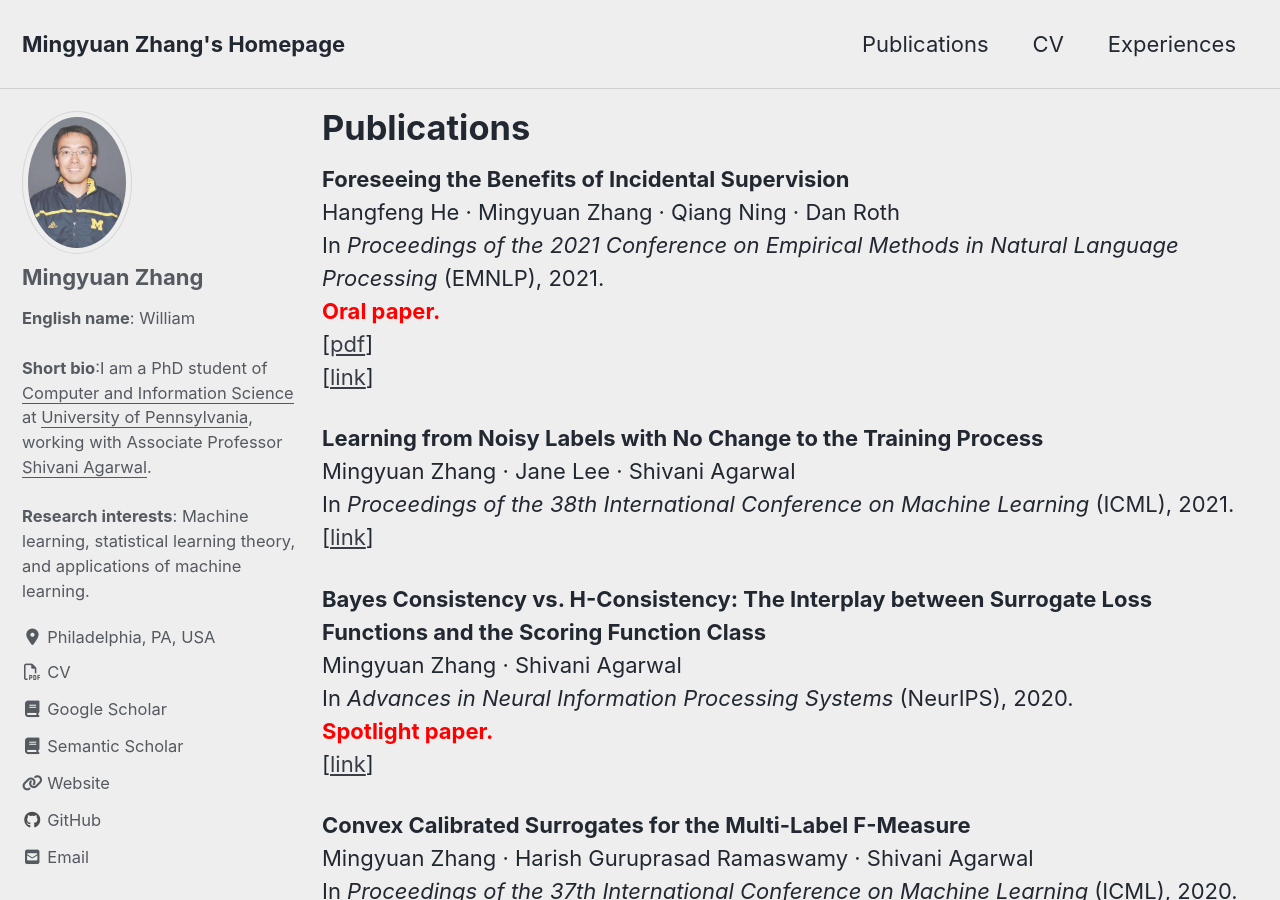
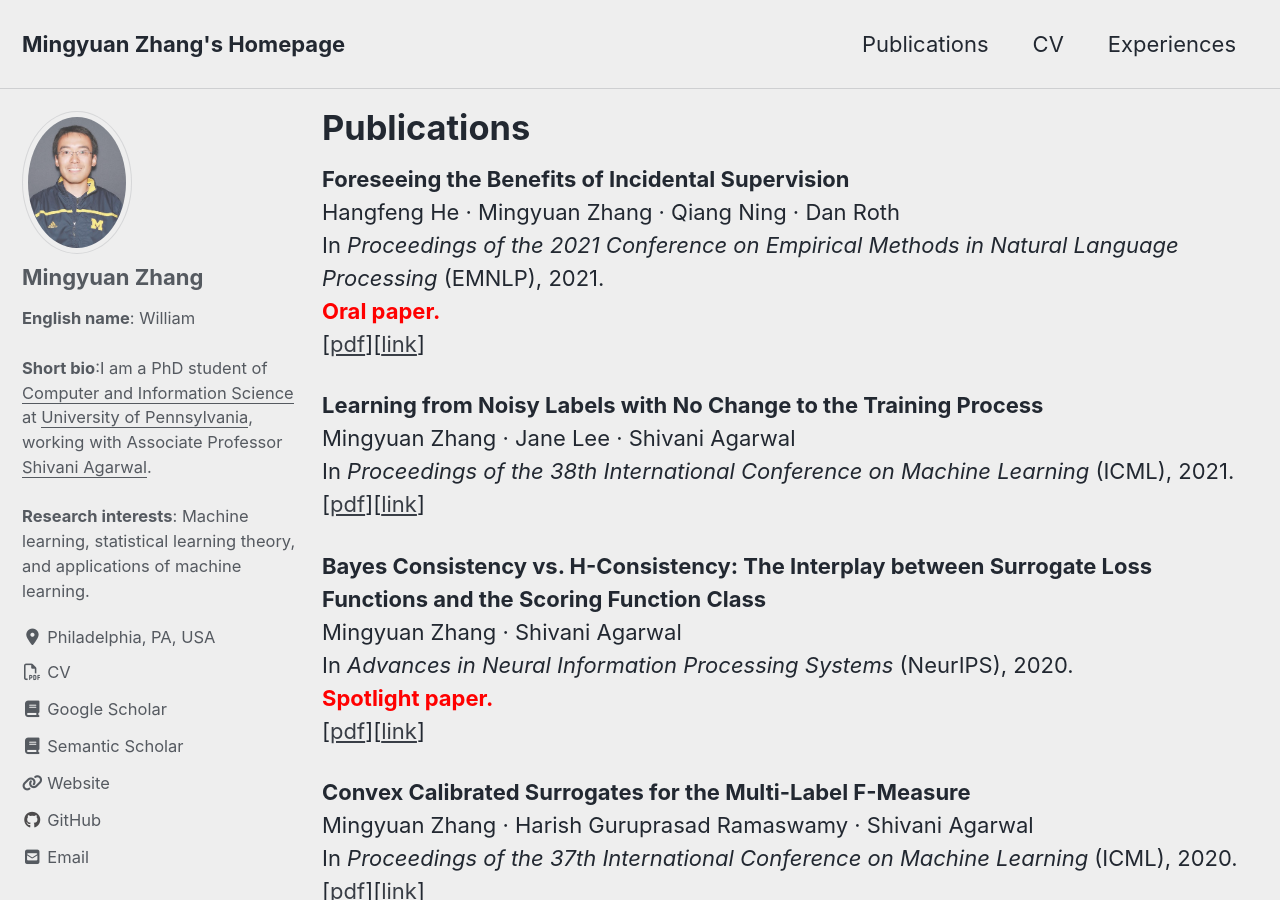
Before and after one commit to moshimowang/moshimowang.github.io, a Jekyll site: the page built from _pages/publications.md, in a window 1280 px wide and 900 px high. Built offline with Jekyll 4.4.1, drawn with Linux system fonts in a browser that asks for light colours; cached includes are drawn as plain includes; nearby versions of some CDN libraries.

Commit message:
added pdf links

```diff
--- a/_pages/publications.md
+++ b/_pages/publications.md
@@ -10,20 +10,20 @@ author_profile: true
 Hangfeng He · Mingyuan Zhang · Qiang Ning · Dan Roth<br>
 In <em>Proceedings of the 2021 Conference on Empirical Methods in Natural Language Processing</em> (EMNLP), 2021.<br>
 **<span style="color:red">Oral paper.</span>**<br>
-[[pdf](/Papers/emnlp2021-incidental-supervision.pdf)]<br>[[link](https://aclanthology.org/2021.emnlp-main.134/)]<br>
+[[pdf](/Papers/emnlp2021-incidental-supervision.pdf)][[link](https://aclanthology.org/2021.emnlp-main.134/)]<br>
 
 **Learning from Noisy Labels with No Change to the Training Process**<br>
 Mingyuan Zhang · Jane Lee · Shivani Agarwal<br>
 In <em>Proceedings of the 38th International Conference on Machine Learning</em> (ICML), 2021.<br>
-[[link](http://proceedings.mlr.press/v139/zhang21k.html)]<br>
+[[pdf](/Papers/icml2021-multiclass-noisy-labels.pdf)][[link](http://proceedings.mlr.press/v139/zhang21k.html)]<br>
 
 **Bayes Consistency vs. H-Consistency: The Interplay between Surrogate Loss Functions and the Scoring Function Class**<br>
 Mingyuan Zhang · Shivani Agarwal<br>
 In <em>Advances in Neural Information Processing Systems</em> (NeurIPS), 2020.<br>
 **<span style="color:red">Spotlight paper.</span>**<br>
-[[link](https://papers.nips.cc/paper/2020/hash/c4c28b367e14df88993ad475dedf6b77-Abstract.html)]<br>
+[[pdf](/Papers/neurips20-bayes-vs-H-consistency.pdf)][[link](https://papers.nips.cc/paper/2020/hash/c4c28b367e14df88993ad475dedf6b77-Abstract.html)]<br>
 
 **Convex Calibrated Surrogates for the Multi-Label F-Measure**<br>
 Mingyuan Zhang · Harish Guruprasad Ramaswamy · Shivani Agarwal<br>
 In <em>Proceedings of the 37th International Conference on Machine Learning</em> (ICML), 2020.<br>
-[[link](http://proceedings.mlr.press/v119/zhang20w.html)]<br>
+[[pdf](/Papers/icml2020-multilabel-f-measure.pdf)][[link](http://proceedings.mlr.press/v119/zhang20w.html)]<br>
```
Also changed, not shown: _pages/about.md (+2 -2 lines), _pages/cv.md (+1 -1 lines).
